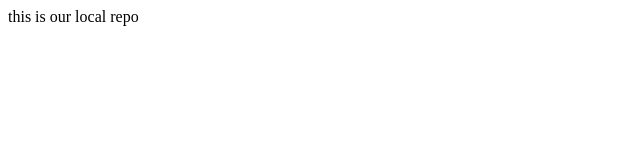
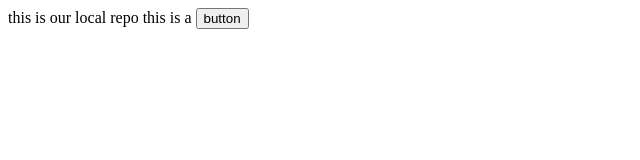
Before and after one commit to Tekbahadursawad12/Local-Repository, a plain HTML site: page index.html in a window 1280 px wide. Shown: the whole page, without its empty margins (0-640 px from the left). Drawn offline with Linux system fonts and the light colour scheme.

Commit message:
added a button

```diff
--- a/index.html
+++ b/index.html
@@ -1,3 +1,4 @@
 <p>
     this is our local repo
+    this is a <button>button</button>
 </p>
```
